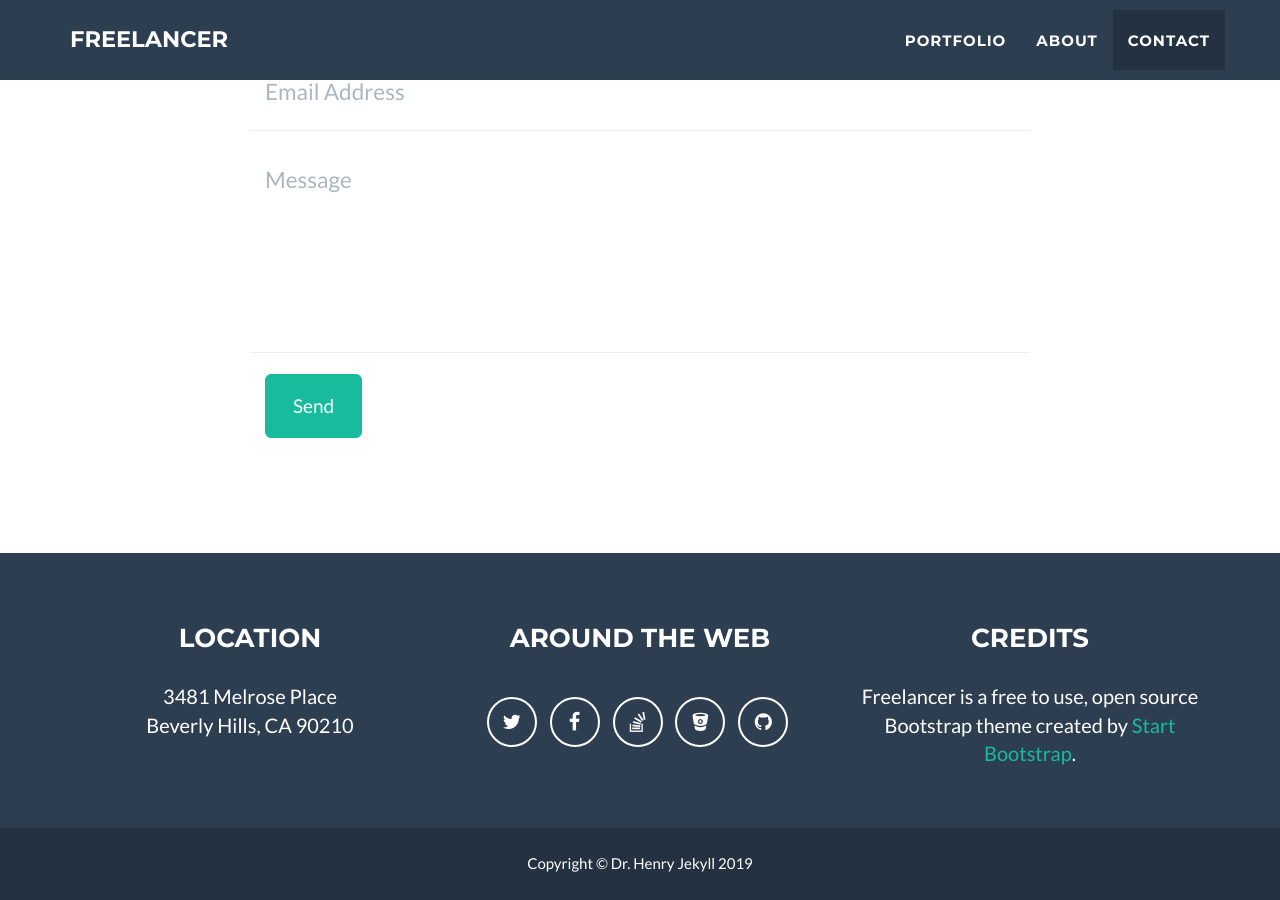
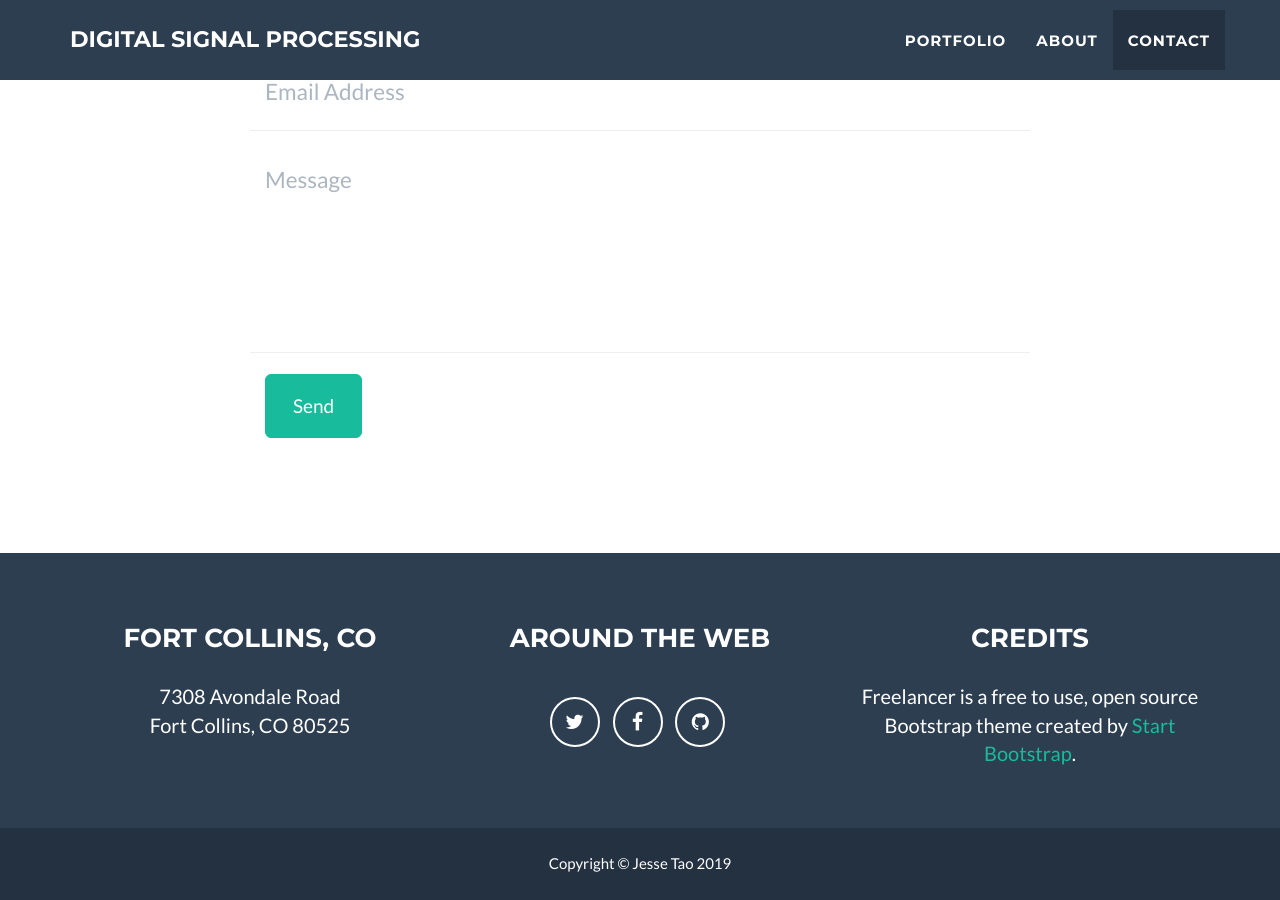
Before and after one commit to auisgold/dsp, a Jekyll site: the page built from index.html, in a window 1280 px wide and 900 px high, scrolled down 2485 px. Built offline with Jekyll 4.4.1, drawn with Linux system fonts in a browser that asks for light colours; some of the changed text lies outside the part shown.

Commit message:
Update _config.yml

```diff
--- a/_config.yml
+++ b/_config.yml
@@ -1,11 +1,11 @@
 # Site settings
-title: Freelancer
-email: your-email@domain.com
-url: https://example.github.io
-description: "Write an awesome description for your new site here. You can edit this line in _config.yml. It will appear in your document head meta (for Google search results) and in your feed.xml site description."
-keywords: "your keywords, separated by commas"
-skills: "Web Developer - Graphic Artist - User Experience Designer"
-meta_author: LastName FirstName
+title: Digital Signal Processing
+email: jesse.p.tao@gmail.com
+url: https://auisgold.github.io
+description: "This is my site where I post all my cool DSP Matlab files"
+keywords: "Digital Signal Processing"
+skills: "Electrical and Computer Engineer"
+meta_author: Tao Jesse
 
 # Google webmaster tools
 google_verify:
@@ -21,7 +21,7 @@ contact: static
 
 # If you use disqus you need disqus shortname
 # https://help.disqus.com/customer/portal/articles/466208
-disqus_shortname: myshortname
+disqus_shortname:
 
 # Color settings (hex-codes without the leading hash-tag)
 color:
@@ -32,28 +32,24 @@ color:
 
 # Footer settings
 footer:
-  copyright: Dr. Henry Jekyll
-  location: Location
+  copyright: Jesse Tao
+  location: Fort Collins, CO
   social: Around the Web
   credits: Credits
 
 # Social networks usernames (many more available: google-plus, flickr, dribbble, pinterest, instagram, tumblr, linkedin, etc.)
 social:
   - title: twitter
-    url: http://twitter.com/jekyllrb
+    url: http://twitter.com/hishydrogen1
   - title: facebook
-    url:
-  - title: stack-overflow
-    url: http://stackoverflow.com/questions/tagged/jekyll
-  - title: bitbucket
-    url: http://bitbucket.org/jekyll
+    url: http://www.facebook.com/jesse.tao.69
   - title: github
-    url: http://github.com/jekyll
+    url: http://github.com/auisgold
 
 # Postal address (add as many lines as necessary)
 address:
-  - line: 3481 Melrose Place
-  - line: Beverly Hills, CA 90210
+  - line: 7308 Avondale Road
+  - line: Fort Collins, CO 80525
 
 # Credits content
 credits: 'Freelancer is a free to use, open source Bootstrap theme created by <a href="http://startbootstrap.com">Start Bootstrap</a>.'
```
